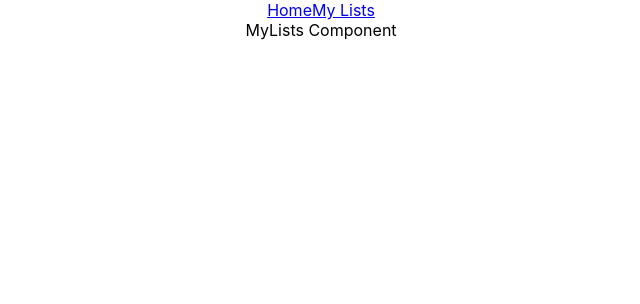
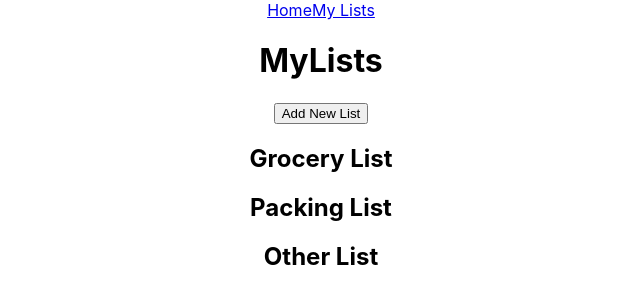
Before and after one commit to turitzinv/CataList, a React (Create React App) app in the folder client/: page /lists in a window 1280 px wide. Shown: the top 304 px of the page, without its empty margins (319-959 px from the left). Built offline with nearby package versions, Linux system fonts and the light colour scheme.

Commit message:
Built mock version of MyLists component.

```diff
--- a/client/src/components/MyLists.js
+++ b/client/src/components/MyLists.js
@@ -1,9 +1,15 @@
-import React from 'react'
+import React from "react";
 
 const MyLists = () => {
   return (
-    <div>MyLists Component</div>
-  )
-}
+    <div>
+      <h1>MyLists</h1>
+      <button>Add New List</button>
+      <h2>Grocery List</h2>
+      <h2>Packing List</h2>
+      <h2>Other List</h2>
+    </div>
+  );
+};
 
-export default MyLists
+export default MyLists;
```
